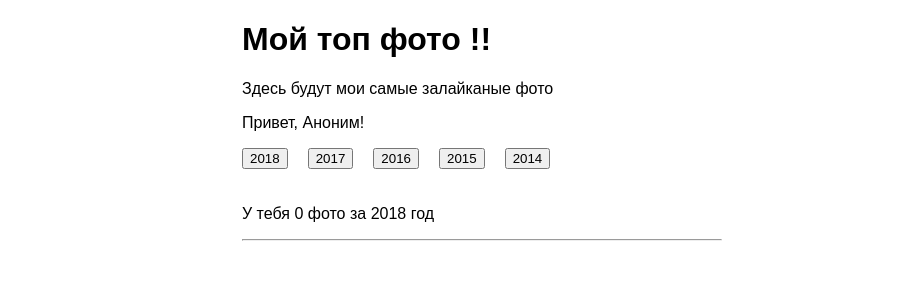
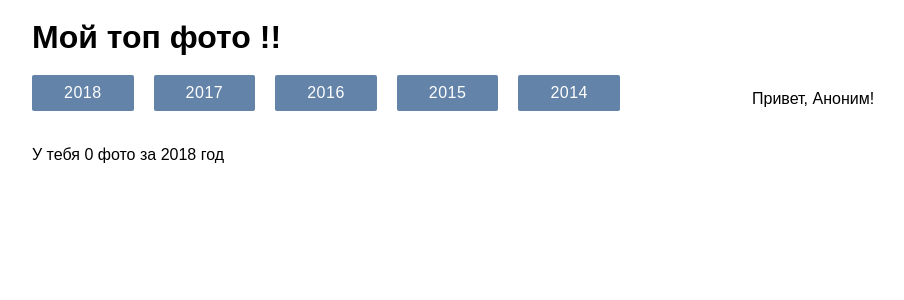
Before and after one commit to abr-ya/react-vk-photo, a React (Create React App) app: page / in a window 1280 px wide. Shown: the top 300 px of the page, without its empty margins (158-1062 px from the left). Built offline with nearby package versions, Linux system fonts and the light colour scheme.

Commit message:
Добавлены стили и классы.

```diff
--- a/src/App.js
+++ b/src/App.js
@@ -11,10 +11,10 @@
       <header className="App-header">
         <h1 className="App-title">Мой топ фото !!</h1>
       </header>
-        <p className="App-intro">Здесь будут мои самые залайканые фото</p>
+      <div className='row'>
+        <Page photos={page.photos} year={page.year} setYear={setYear} />
         <User name={user.name} />
-        <Page photos={page.photos} year={page.year} setYear={setYear} />
-      <hr/>
+      </div>
     </div>
   )
 }
--- a/src/App.scss
+++ b/src/App.scss
@@ -1,10 +1,6 @@
 .App {
-  width: 480px;
+  width: 900px;
   margin: 0 auto;
-}
-
-.Actions {
-  padding-top: 20px;
 }
 
 button {
--- a/src/components/Page.js
+++ b/src/components/Page.js
@@ -10,13 +10,13 @@
   render() {
     const { year, photos } = this.props
     return (
-      <div>
+      <div className='ib page'>
         <div>
-          <button onClick={this.onBtnClick}>2018</button>
-          <button onClick={this.onBtnClick}>2017</button>
-          <button onClick={this.onBtnClick}>2016</button>
-          <button onClick={this.onBtnClick}>2015</button>
-          <button onClick={this.onBtnClick}>2014</button>
+          <button className='btn' onClick={this.onBtnClick}>2018</button>
+          <button className='btn' onClick={this.onBtnClick}>2017</button>
+          <button className='btn' onClick={this.onBtnClick}>2016</button>
+          <button className='btn' onClick={this.onBtnClick}>2015</button>
+          <button className='btn' onClick={this.onBtnClick}>2014</button>
         </div>
 
         <p>
--- a/src/components/User.js
+++ b/src/components/User.js
@@ -3,9 +3,9 @@
 
 export class User extends React.Component {
   render() {
-    const { name } = this.props
+    const {name} = this.props
     return (
-      <div>
+      <div className='ib user'>
         <p>Привет, {name}!</p>
       </div>
     )
--- a/src/index.css
+++ b/src/index.css
@@ -1,5 +1,92 @@
-body {
+/* http://meyerweb.com/eric/tools/css/reset/
+   v2.0 | 20110126
+   License: none (public domain)
+*/
+
+html, body, div, span, applet, object, iframe,
+/* h1, h2, h3, h4, h5, h6, p, blockquote, pre, */
+a, abbr, acronym, address, big, cite, code,
+del, dfn, em, img, ins, kbd, q, s, samp,
+small, strike, strong, sub, sup, tt, var,
+b, u, i, center,
+dl, dt, dd, ol, ul, li,
+fieldset, form, label, legend,
+table, caption, tbody, tfoot, thead, tr, th, td,
+article, aside, canvas, details, embed,
+figure, figcaption, footer, header, hgroup,
+menu, nav, output, ruby, section, summary,
+time, mark, audio, video {
   margin: 0;
   padding: 0;
+  border: 0;
+  font-size: 100%;
+  font: inherit;
+  vertical-align: baseline;
+}
+/* HTML5 display-role reset for older browsers */
+article, aside, details, figcaption, figure,
+footer, header, hgroup, menu, nav, section {
+  display: block;
+}
+body {
+  line-height: 1;
   font-family: sans-serif;
 }
+ol, ul {
+  list-style: none;
+}
+blockquote, q {
+  quotes: none;
+}
+blockquote:before, blockquote:after,
+q:before, q:after {
+  content: '';
+  content: none;
+}
+table {
+  border-collapse: collapse;
+  border-spacing: 0;
+}
+
+/*end reset*/
+
+h3 {
+  font-size: 22px;
+  margin: 10px 0 0;
+}
+.app {
+  margin: 50px;
+  font: 14px sans-serif;
+}
+.ib {
+  display: inline-block;
+}
+.page {
+  width: 80%;
+}
+.user {
+  width: 20%;
+  vertical-align: top;
+}
+
+.btn {
+  border: none;
+  border-radius: 2px;
+  display: inline-block;
+  height: 36px;
+  line-height: 36px;
+  font-size: 16px;
+  outline: 0;
+  padding: 0 2rem;
+  text-transform: uppercase;
+  vertical-align: middle;
+  color: #fff;
+  background-color: #6383a8;
+  text-align: center;
+  letter-spacing: .5px;
+  transition: .2s ease-out;
+  cursor: pointer;
+}
+.btn:hover {
+  background-color: #6d8cb0
+}
```
